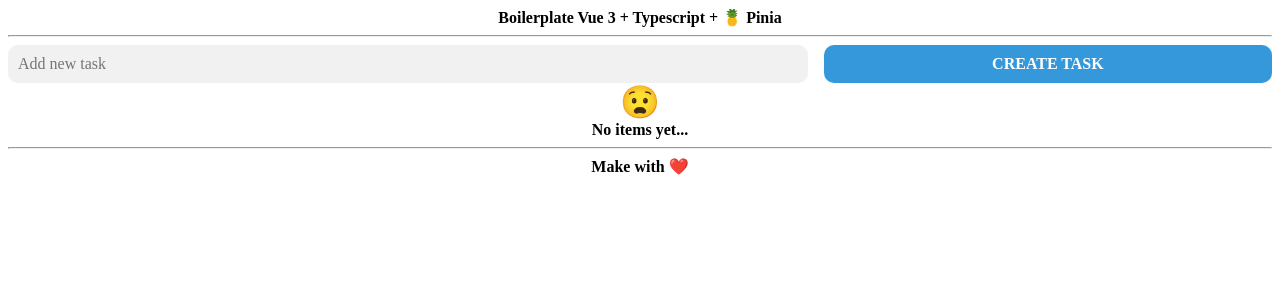
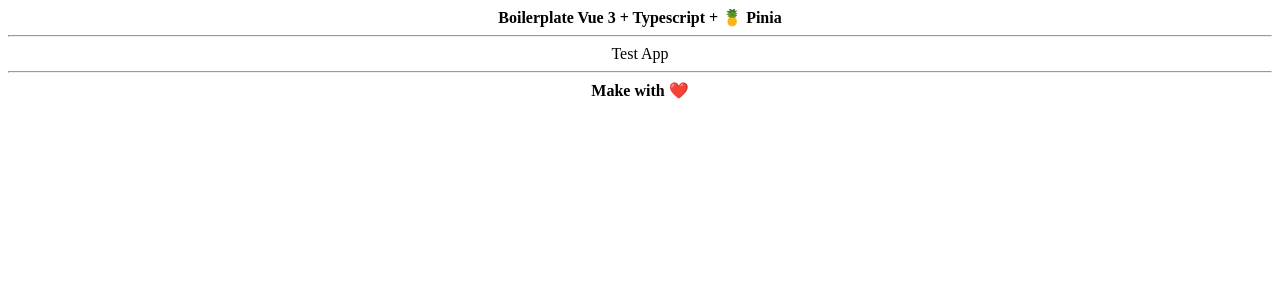
Before and after one commit to manimovassagh/boilerplate-vue3-typescript-pinia, a Vue app: page / in a window 1280 px wide. Shown: the top 300 px of the page. Built offline with nearby package versions, Linux system fonts and the light colour scheme.

Commit message:
1 file modified

```diff
--- a/src/App.vue
+++ b/src/App.vue
@@ -1,51 +1,6 @@
 <template>
   <Layout>
-    <form class="form-task" v-on:submit.prevent="createTask">
-      <input
-        type="text"
-        class="form-task__input"
-        placeholder="Add new task"
-        v-model="taskName"
-      />
-      <button class="form-task__button">Create task</button>
-    </form>
-
-    <div class="no-result" v-if="!todoStore.tasks.length && !todoStore.loading">
-      <span>😧</span>
-      <br />
-      <strong>No items yet...</strong>
-    </div>
-
-    <template v-else-if="todoStore.tasks.length && !todoStore.loading">
-      <div class="task-container">
-        <div
-          class="card-task"
-          v-for="task in todoStore.tasks"
-          v-bind:class="{ done: task.done }"
-        >
-          <input
-            type="checkbox"
-            class="card-task__checkbox"
-            :checked="task.done"
-            v-on:click.prevent="updateTask(task.id)"
-          />
-
-          <strong class="card-task__name">{{ task.name }}</strong>
-
-          <button
-            type="button"
-            class="card-task__button"
-            v-on:click.prevent="deleteTask(task.id)"
-          >
-            ❌
-          </button>
-        </div>
-      </div>
-    </template>
-
-    <div class="loading-container" v-if="todoStore.loading">
-      <strong>Loading...</strong>
-    </div>
+    <div class="testApp">Test App</div>
   </Layout>
 </template>
 
@@ -160,4 +115,7 @@
     }
   }
 }
+.testApp {
+  text-align: center;
+}
 </style>
```
